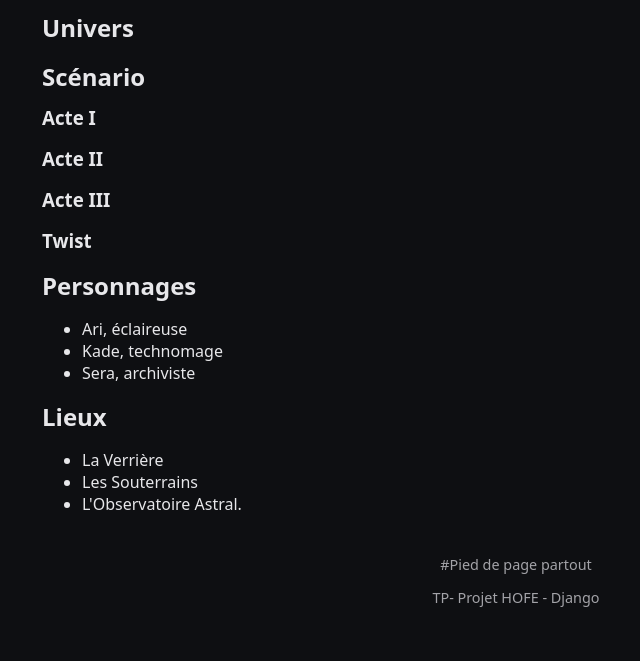
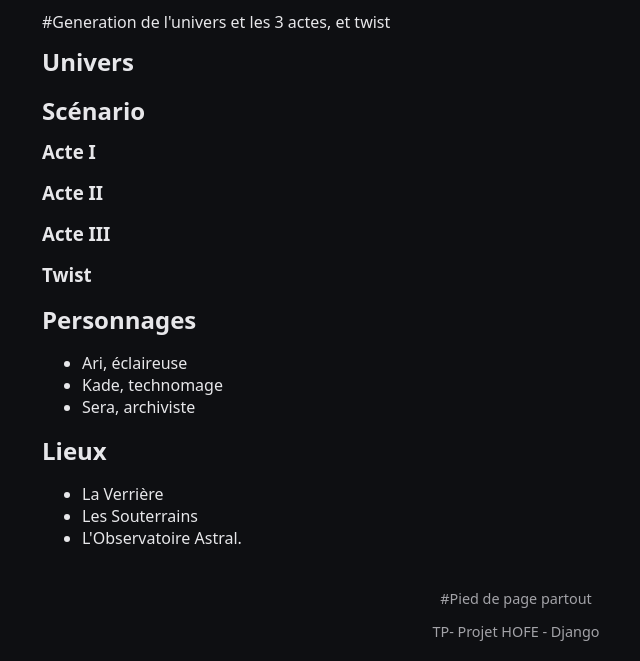
Before and after one commit to jebalisoumaya/-GameForge-, a Django app: page /detail/10/ in a window 1280 px wide. Shown: the part 713-1374 px from the top of the page, without its empty margins (124-764 px from the left). Before the commit the page ends 1320 px from the top, so only its background shows below. Run offline with Django 4.2, Linux system fonts and the light colour scheme; data comes from the database, SQL or seed files in the repository.

Commit message:
Update detail.html

```diff
--- a/GameForge-Django/GameForge-Django/templates/detail.html
+++ b/GameForge-Django/GameForge-Django/templates/detail.html
@@ -19,6 +19,7 @@
         {% if game.character_image %}<img src="{{ game.character_image.url }}" alt="Personnage">{% endif %}
         {% if game.environment_image %}<img src="{{ game.environment_image.url }}" alt="Environnement">{% endif %}
     </div>
+    #Generation de l'univers et les 3 actes, et twist
     <section>
         <h2>Univers</h2>
         <p style="white-space:pre-line">{{ game.universe_text }}</p>
```
